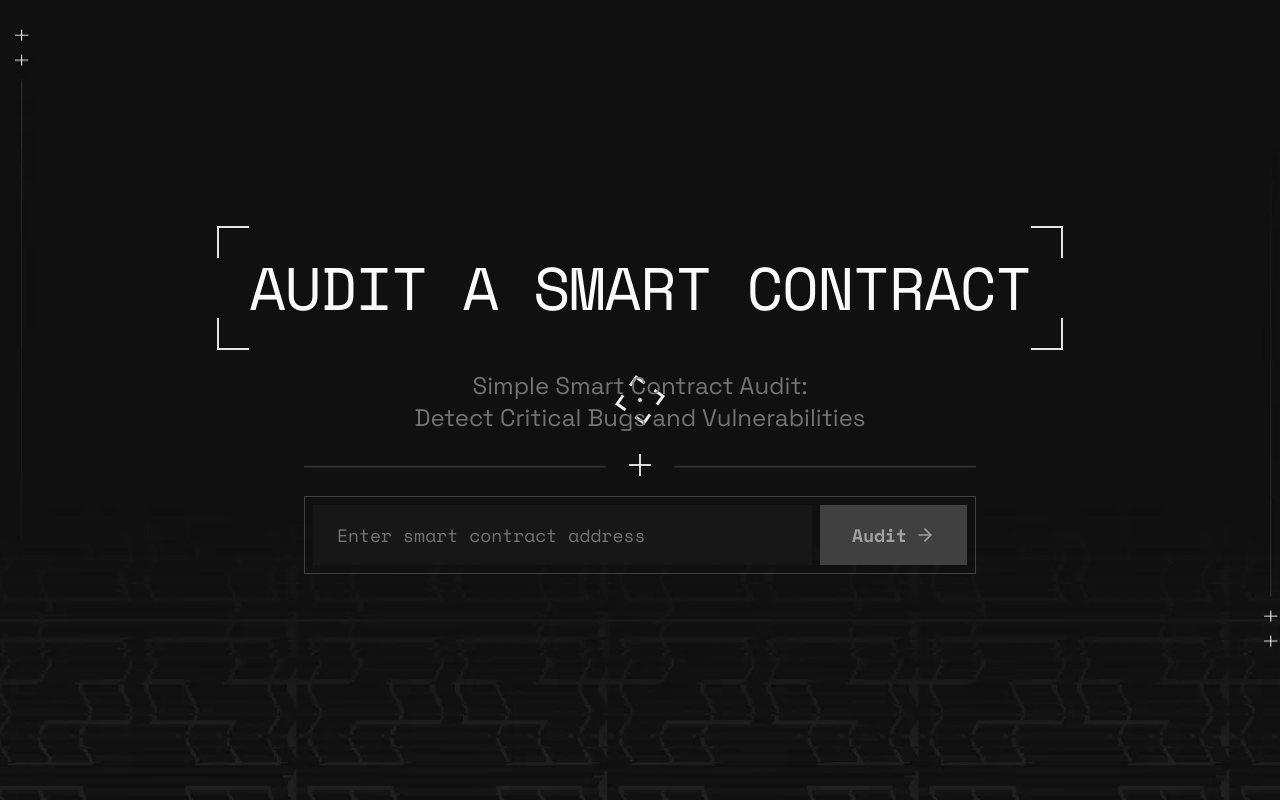
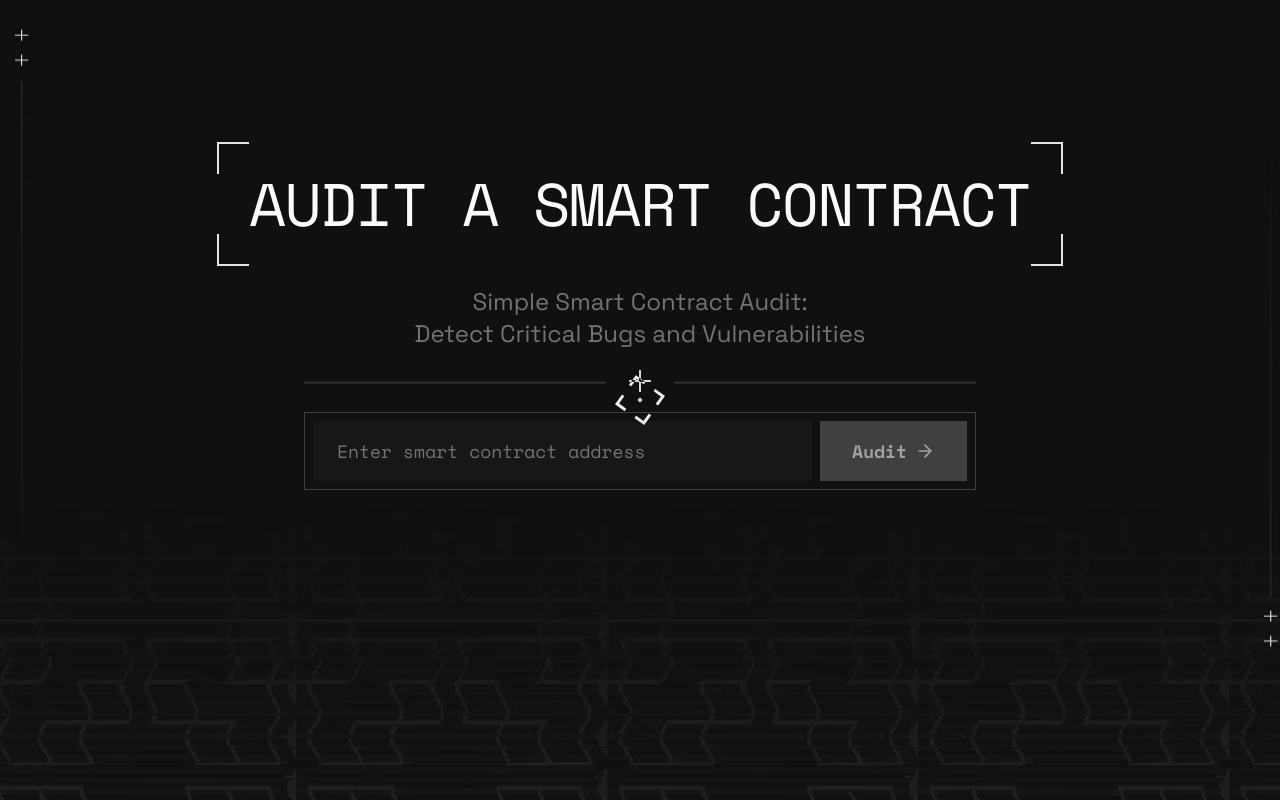
Before and after one commit to chhroot/wen-secure, a Next.js app: page / in a window 1280 px wide. Built offline with nearby package versions, Linux system fonts and the light colour scheme.

Commit message:
fix: minor ui fixes

```diff
--- a/app/page.tsx
+++ b/app/page.tsx
@@ -15,11 +15,15 @@ export default function Home() {
                 {/* Hero section with background image */}
                 <section
                     className={`w-full mx-auto bg-cover bg-no-repeat bg-top px-4 sm:px-6 lg:px-8 py-8 flex flex-col items-center gap-10 transition-all duration-500 ${
-                        hasResults ? 'min-h-fit py-12' : 'min-h-screen justify-center'
+                        hasResults
+                            ? 'min-h-fit py-12'
+                            : 'min-h-screen justify-center'
                     }`}
                     style={{ backgroundImage: `url(${backgroundPattern.src})` }}
                 >
-                    <AuditHeader />
+                    <div className={`${hasResults ? 'mb-0' : 'mb-42'} w-full`}>
+                        <AuditHeader />
+                    </div>
                 </section>
 
                 {/* Audit results section without background */}
```
